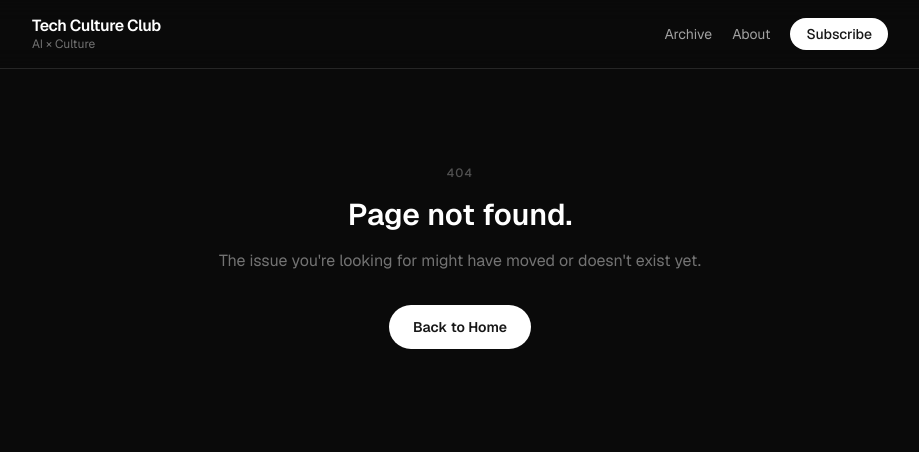
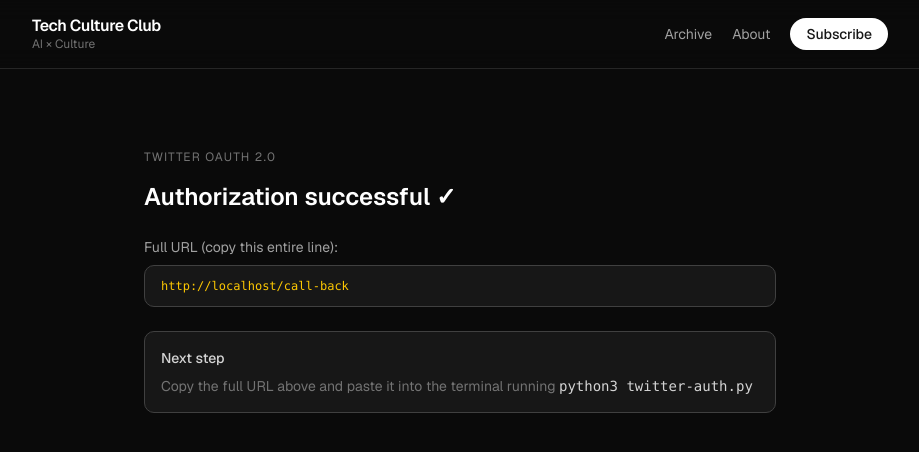
Before and after one commit to JNothing0x/vector-ag-blog, a Next.js app: page /call-back in a window 1280 px wide. Before the commit this address had no page. Shown: the top 452 px of the page, without its empty margins (180-1099 px from the left). Built offline with nearby package versions, Linux system fonts and the light colour scheme.

Commit message:
feat: Beehiiv consent on subscribe + Twitter OAuth 2.0 callback page

```diff
--- /dev/null
+++ b/app/(site)/call-back/page.tsx
@@ -0,0 +1,64 @@
+'use client'
+import { useSearchParams } from 'next/navigation'
+import { Suspense } from 'react'
+import Header from '@/components/Header'
+
+function CallbackContent() {
+  const params = useSearchParams()
+  const code = params.get('code')
+  const state = params.get('state')
+  const error = params.get('error')
+  const fullUrl = typeof window !== 'undefined' ? window.location.href : ''
+
+  if (error) {
+    return (
+      <div className="max-w-lg mx-auto px-5 py-20 text-center">
+        <p className="text-4xl mb-4">❌</p>
+        <h1 className="text-2xl font-semibold text-white mb-3">Authorization denied</h1>
+        <p className="text-neutral-500 text-sm">{error}</p>
+      </div>
+    )
+  }
+
+  return (
+    <div className="max-w-2xl mx-auto px-5 py-20">
+      <p className="text-xs uppercase tracking-widest text-neutral-500 mb-4">Twitter OAuth 2.0</p>
+      <h1 className="text-2xl font-semibold text-white mb-6">Authorization successful ✓</h1>
+
+      {code && (
+        <div className="mb-6">
+          <p className="text-sm text-neutral-400 mb-2">Authorization code:</p>
+          <code className="block bg-neutral-900 border border-neutral-700 rounded-lg px-4 py-3 text-green-400 text-xs break-all">
+            {code}
+          </code>
+        </div>
+      )}
+
+      <div className="mb-6">
+        <p className="text-sm text-neutral-400 mb-2">Full URL (copy this entire line):</p>
+        <code className="block bg-neutral-900 border border-neutral-700 rounded-lg px-4 py-3 text-yellow-400 text-xs break-all">
+          {fullUrl}
+        </code>
+      </div>
+
+      <div className="bg-neutral-900 border border-neutral-700 rounded-lg p-4">
+        <p className="text-sm text-neutral-300 font-medium mb-2">Next step</p>
+        <p className="text-sm text-neutral-500">
+          Copy the full URL above and paste it into the terminal running{' '}
+          <code className="text-neutral-300">python3 twitter-auth.py</code>
+        </p>
+      </div>
+    </div>
+  )
+}
+
+export default function CallbackPage() {
+  return (
+    <main className="min-h-screen bg-neutral-950">
+      <Header />
+      <Suspense fallback={<div className="py-20 text-center text-neutral-500">Loading…</div>}>
+        <CallbackContent />
+      </Suspense>
+    </main>
+  )
+}
--- a/app/(site)/subscribe/page.tsx
+++ b/app/(site)/subscribe/page.tsx
@@ -78,7 +78,13 @@
             <p className="text-red-400 text-sm mt-3 text-center">Something went wrong. Try again.</p>
           )}
 
-          <p className="text-xs text-neutral-600 mt-5 text-center">No spam. Unsubscribe anytime.</p>
+          <p className="text-xs text-neutral-600 mt-5 text-center leading-relaxed">
+            By subscribing you agree to our{' '}
+            <a href="https://www.beehiiv.com/tou" target="_blank" rel="noopener noreferrer" className="underline underline-offset-2 hover:text-neutral-400 transition-colors">Terms</a>
+            {' '}&amp;{' '}
+            <a href="https://www.beehiiv.com/privacy" target="_blank" rel="noopener noreferrer" className="underline underline-offset-2 hover:text-neutral-400 transition-colors">Privacy Policy</a>.
+            {' '}No spam. Unsubscribe anytime.
+          </p>
         </motion.div>
       </section>
     </main>
```
